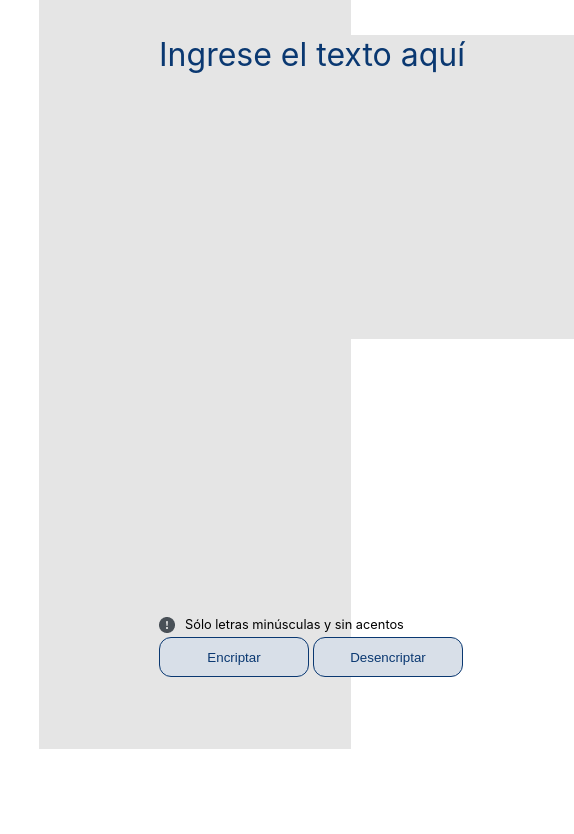
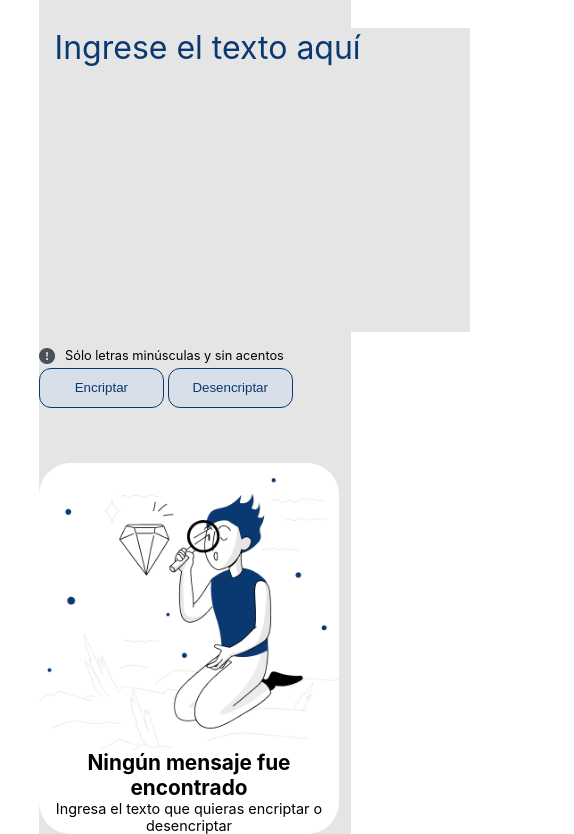
Before and after one commit to supernanox/encriptador-alura-challenge, a plain HTML site: page index.html in a window 390 px wide. Shown: the part 95-929 px from the top of the page, 574 px wide, since content can reach past the window. Before the commit the page ends 844 px from the top, so only its background shows below. Drawn offline with Linux system fonts and the light colour scheme.

Commit message:
Se agregan estilos para TABLET

```diff
--- a/index.html
+++ b/index.html
@@ -39,11 +39,11 @@
         </div>
 
         <div id="contenedor-resultado">
-            <div id="contenedor-texto-resultado"><p id="texto-resultado" ></p></div>
-            <div id="contenedor-img-resultado" class="elementos-para-quitar" hidden>
+            <div id="contenedor-texto-resultado"><p id="texto-resultado" hidden></p></div>
+            <div id="contenedor-img-resultado" class="elementos-para-quitar" >
                 <img src="img/persona.png" alt="Dibujo de una persona" id="img-resultado">
             </div>
-            <div id="contenedor-texto-sin-resultado" class="elementos-para-quitar" hidden>
+            <div id="contenedor-texto-sin-resultado" class="elementos-para-quitar" >
                 <p id="texto-sin-resultado-grande">Ningún mensaje fue encontrado</p>
                 <p id="texto-sin-resultado-pequeño">Ingresa el texto que quieras encriptar o desencriptar</p>
             </div>
--- a/styles.css
+++ b/styles.css
@@ -129,3 +129,37 @@ main {
     color: var(--color-azul-oscuro);
     font-family: var(--font-inter);
 }
+
+@media (max-width: 768px) {
+    main {
+        height: auto;
+    }
+
+    #contenedor-principal {
+        display: flex;
+        flex-direction: column;
+    }
+
+    #contenedor-ingreso {
+        height: 70%;
+    }
+
+    #contenedor-texto-procesar {
+        padding-top: 10%;
+        margin-left: 5%;
+    }
+
+    #contenedor-texto-condiciones-botones{
+        margin-top: 5%;
+        margin-bottom: 5%;
+    }
+
+    .boton-accion {
+        width: 40%;
+    }
+
+    #contenedor-botones {
+        justify-content: space-around;
+    }
+
+}
```
